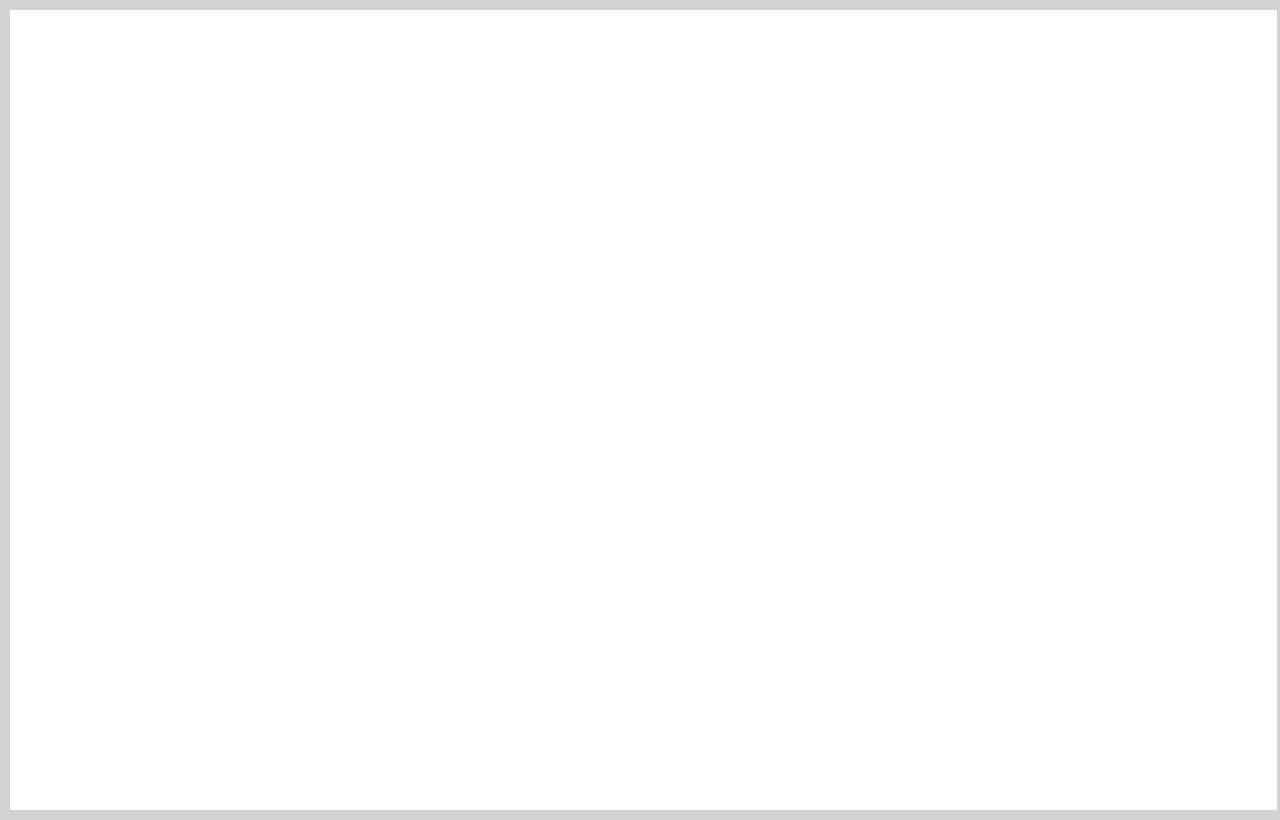
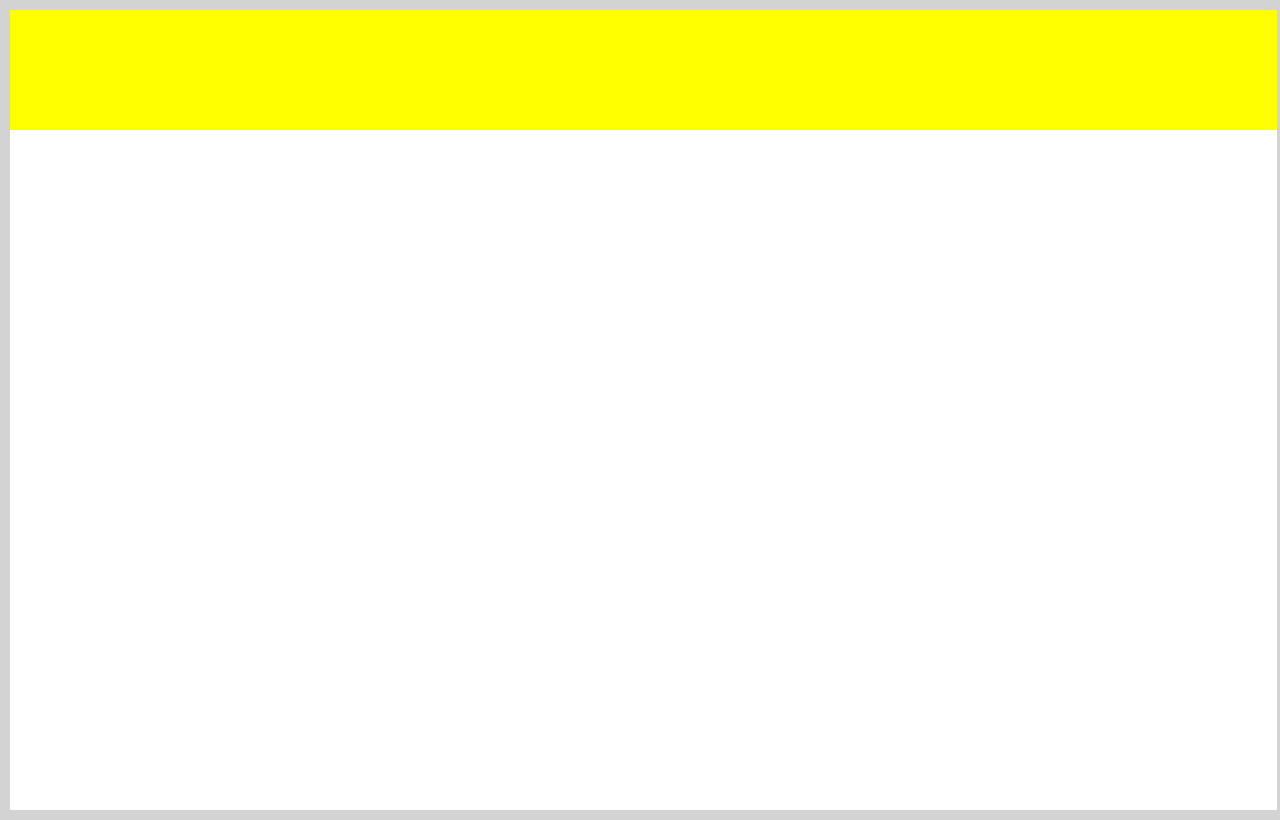
Before and after one commit to Simone-ortu/htmlcss-struttura-wp, a plain HTML site: page index.html in a window 1280 px wide. Drawn offline with Linux system fonts and the light colour scheme.

Commit message:
header size and bg-color

```diff
--- a/css/style.css
+++ b/css/style.css
@@ -14,3 +14,9 @@ body{
   margin: 10px;
   background-color: white;
 }
+
+header{
+  width: 100%;
+  height: 15%;
+  background-color: yellow;
+}
```
